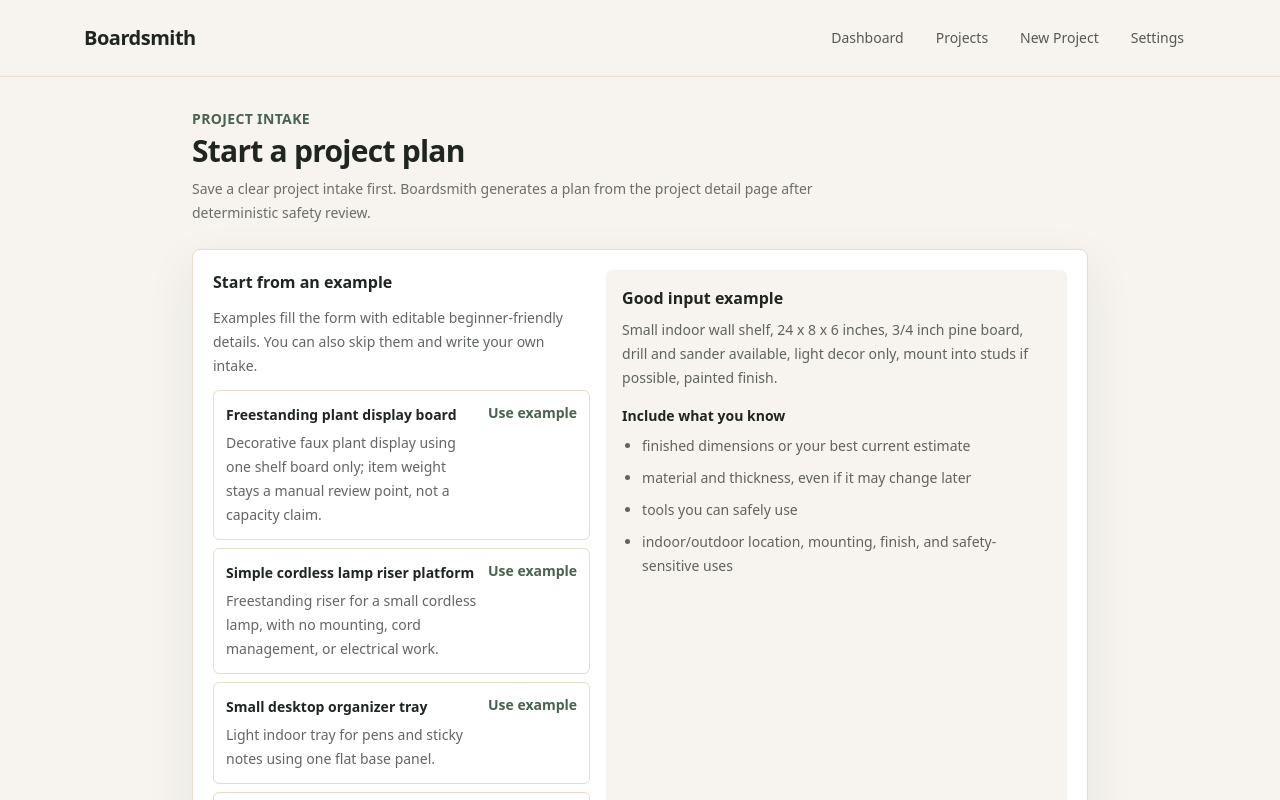
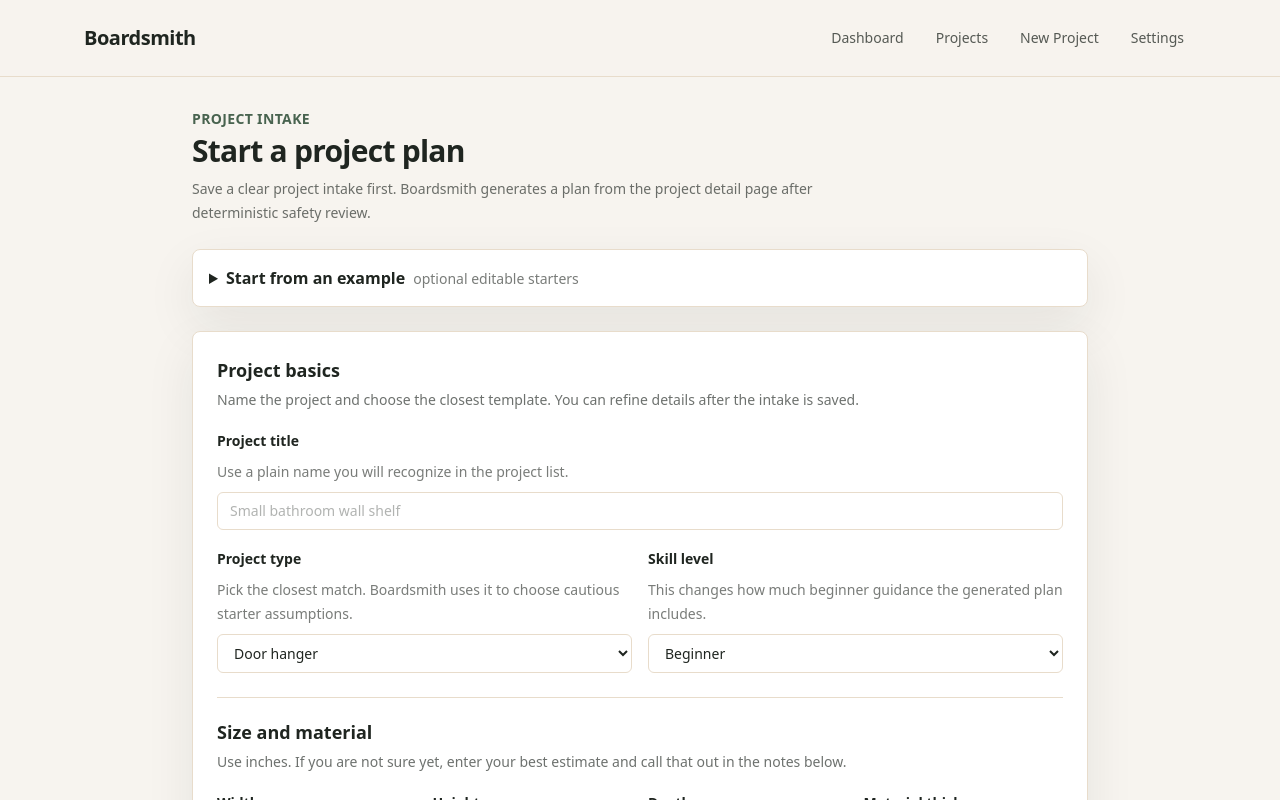
Before and after one commit to byonk19-svg/Boardsmith, a Next.js app: page /projects/new in a window 1280 px wide. Shown: the top 800 px of the page. Built offline with nearby package versions, Linux system fonts and the light colour scheme.

Commit message:
Compact intake starter examples

```diff
--- a/app/projects/new/page.tsx
+++ b/app/projects/new/page.tsx
@@ -12,6 +12,7 @@ export default async function NewProjectPage({ searchParams }: { searchParams?:
   const formValues = draft ?? selectedExample?.draft;
   const starterLoaded = !draft && selectedExample;
   const unknownExample = typeof params.example === "string" && params.example.length > 0 && !selectedExample;
+  const starterChooserOpen = Boolean(starterLoaded) || unknownExample;
 
   return (
     <div className="mx-auto max-w-4xl space-y-6">
@@ -44,21 +45,25 @@ export default async function NewProjectPage({ searchParams }: { searchParams?:
         </section>
       ) : null}
 
-      <section className="grid gap-4 rounded-lg border border-sawdust bg-white p-5 text-sm leading-6 text-ink/70 shadow-soft md:grid-cols-[0.9fr_1.1fr]">
+      <details className="rounded-lg border border-sawdust bg-white p-4 text-sm leading-6 text-ink/70 shadow-soft" open={starterChooserOpen}>
+        <summary className="cursor-pointer text-base font-semibold text-ink">
+          Start from an example
+          <span className="ml-2 text-sm font-normal text-ink/60">optional editable starters</span>
+        </summary>
+        <div className="mt-4 grid gap-4 lg:grid-cols-[1.1fr_0.9fr]">
           <div className="space-y-3">
-          <h2 className="text-base font-semibold text-ink">Start from an example</h2>
-          <p>Examples fill the form with editable beginner-friendly details. You can also skip them and write your own intake.</p>
-          <ul className="grid gap-2">
+            <p>Examples fill the form with beginner-friendly details. You can also skip them and start with Project basics below.</p>
+            <ul className="grid gap-2 sm:grid-cols-2">
             {projectIntakeExamples.map((example) => (
               <li key={example.slug} className="rounded-md border border-sawdust p-3">
-                <div className="flex flex-col gap-2 sm:flex-row sm:items-start sm:justify-between">
-                  <div>
+                <div className="flex h-full flex-col gap-2">
+                  <div className="min-w-0">
                     <p className="font-semibold text-ink">{example.label}</p>
-                    <p className="mt-1">{example.description}</p>
+                    <p className="mt-1 text-ink/65">{example.description}</p>
                   </div>
                   <Link
                     aria-label={`Use example: ${example.label}`}
-                    className="shrink-0 text-sm font-semibold text-moss hover:text-moss/80"
+                    className="mt-auto text-sm font-semibold text-moss hover:text-moss/80"
                     href={`/projects/new?example=${example.slug}`}
                   >
                     Use example
@@ -86,7 +91,8 @@ export default async function NewProjectPage({ searchParams }: { searchParams?:
               </ul>
             </div>
           </div>
-      </section>
+        </div>
+      </details>
 
       <form action="/projects/create" method="post" className="space-y-6 rounded-lg border border-sawdust bg-white p-6 shadow-soft">
         <section className="space-y-4">
```
Also changed, not shown: 2 other files (tests, documents, lock files or other folders). Lines whose indentation alone changed are shown as unchanged.
